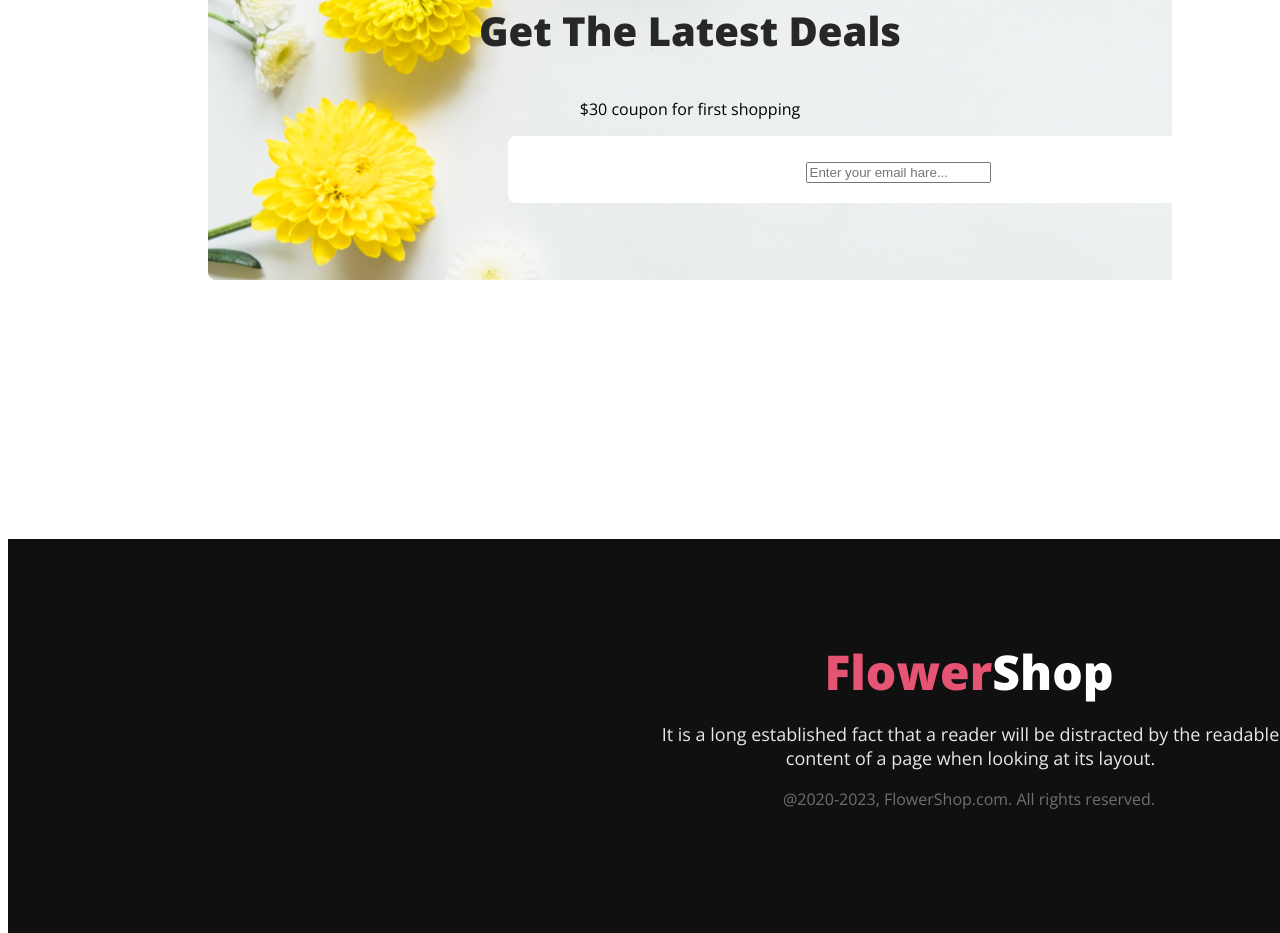
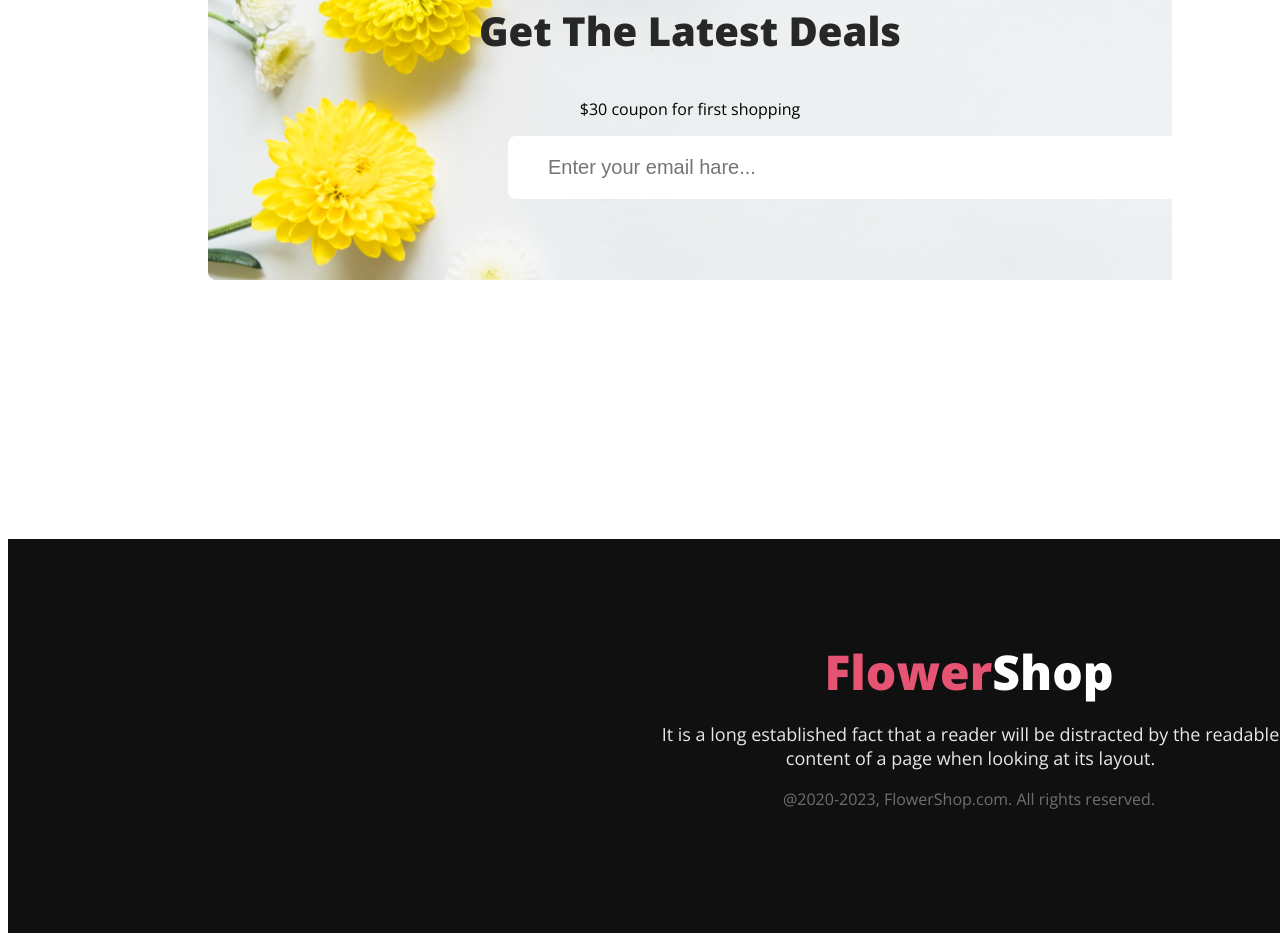
Before and after one commit to ANTORAHMED1/my-first-assignment, a plain HTML site: page index.html in a window 1280 px wide. Shown: the part 3930-4863 px from the top of the page. Drawn offline with nearby package versions, Linux system fonts and the light colour scheme.

Commit message:
something special added

```diff
--- a/index.html
+++ b/index.html
@@ -76,8 +76,8 @@
             </div>
             <div class="from">
                 <div>
-                <form class="email-section" action="">
-                    <input type="email" name="" placeholder="Enter your email hare..." id="">
+                <form action="">
+                    <input class="email-section" type="email" name="" placeholder="Enter your email hare..." id="">
                 </form>
             </div>
                    <div>
```
